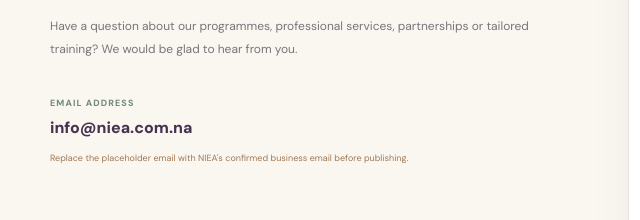
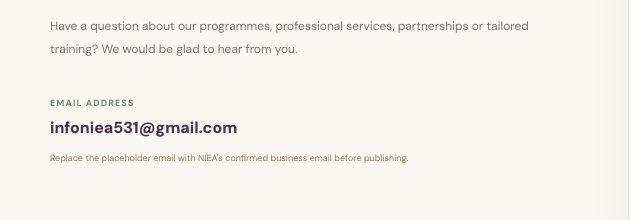
Before and after one commit to michaelnd698-collab/Namibia-Institute-of-Economics-and-Analytics-NIEA-, a plain HTML site: page index.html in a window 1280 px wide. Shown: the part 5337-5557 px from the top of the page, 0-640 px from the left. Drawn offline with Linux system fonts and the light colour scheme.

Commit message:
Update index.html

```diff
--- a/index.html
+++ b/index.html
@@ -821,8 +821,8 @@
 
                 <span>EMAIL ADDRESS</span>
 
-                <a href="mailto:info@niea.com.na">
-                    info@niea.com.na
+                <a href="mailto:infoniea531@gmail.com">
+                    infoniea531@gmail.com
                 </a>
 
             </div>
```
